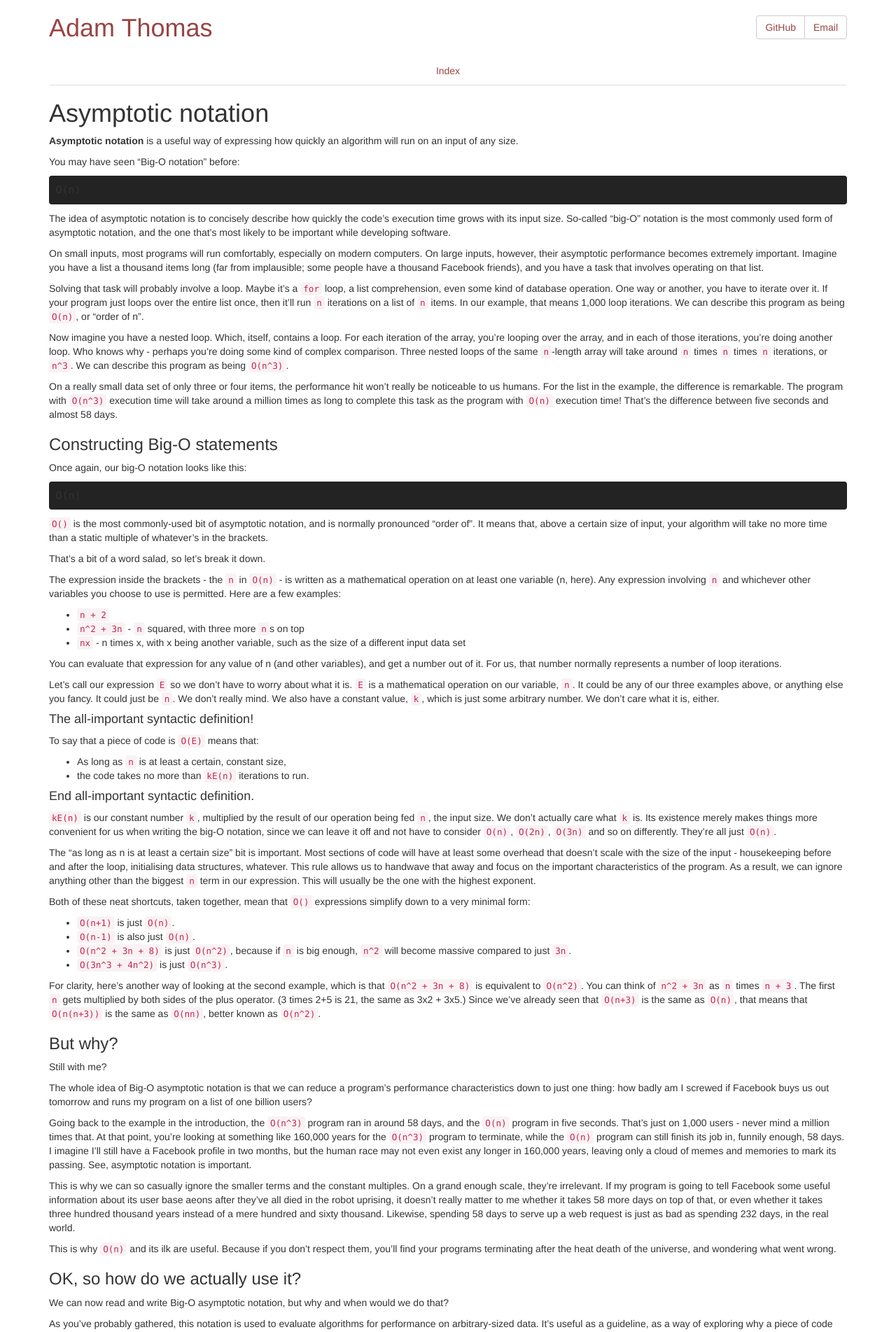
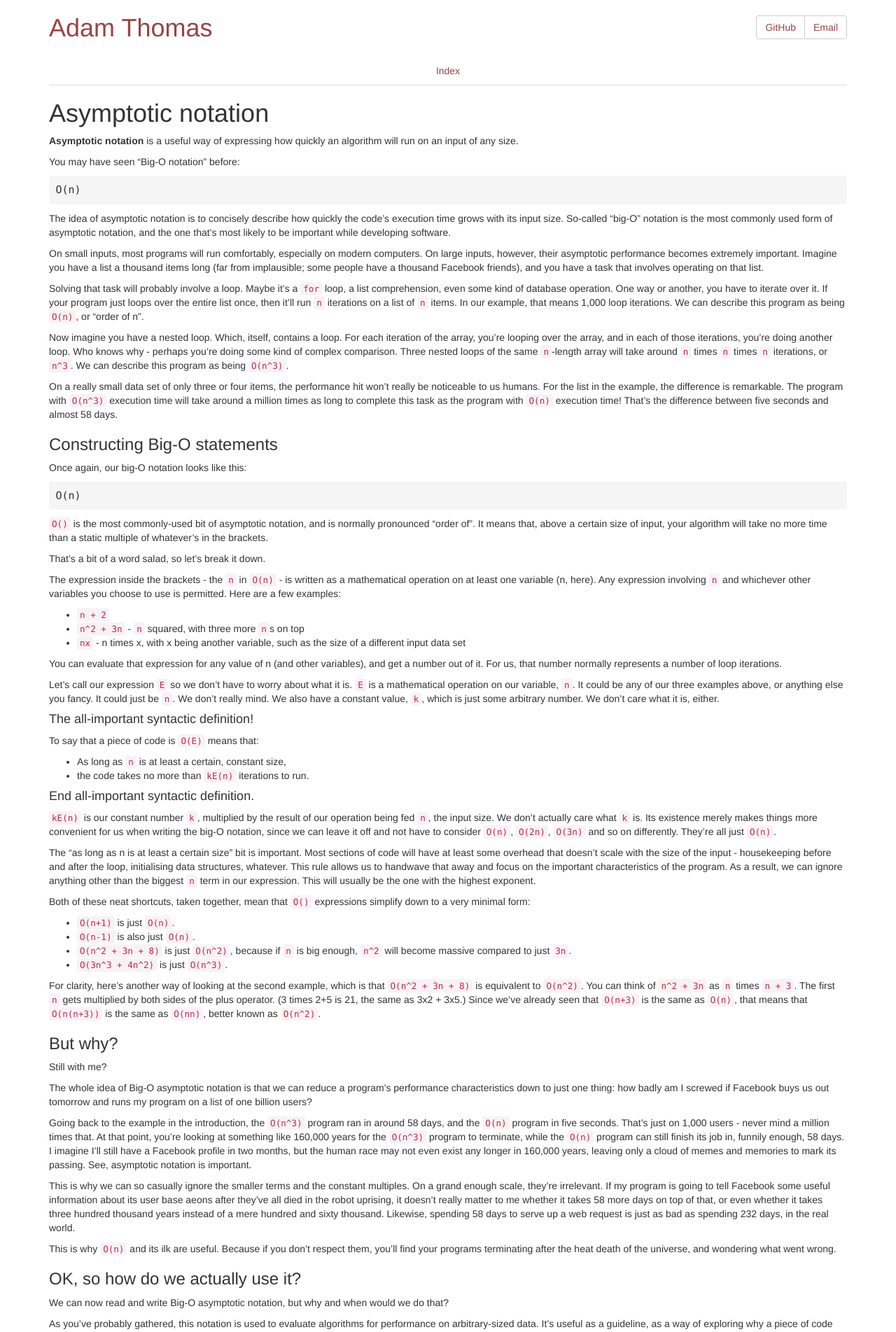
Before and after one commit to adam-thomas/adam-thomas.github.com, a Jekyll site: the page built from _posts/2015-02-20-asymptotic-notation.markdown, in a window 1280 px wide. Shown: the top 1903 px of the page at 70% size. Built offline with Jekyll 4.4.1, drawn with Linux system fonts in a browser that asks for light colours; nearby versions of some CDN libraries; Markdown is read by kramdown in place of the engine named in the settings.

Commit message:
Turn off the very dark background for code.

```diff
--- a/media/css/base.css
+++ b/media/css/base.css
@@ -21,7 +21,6 @@ header{
     margin-top: 17px;
 }
 pre{
-    background-color: #232323;
     border: 0;
     font-size: 15px;
 }
```
